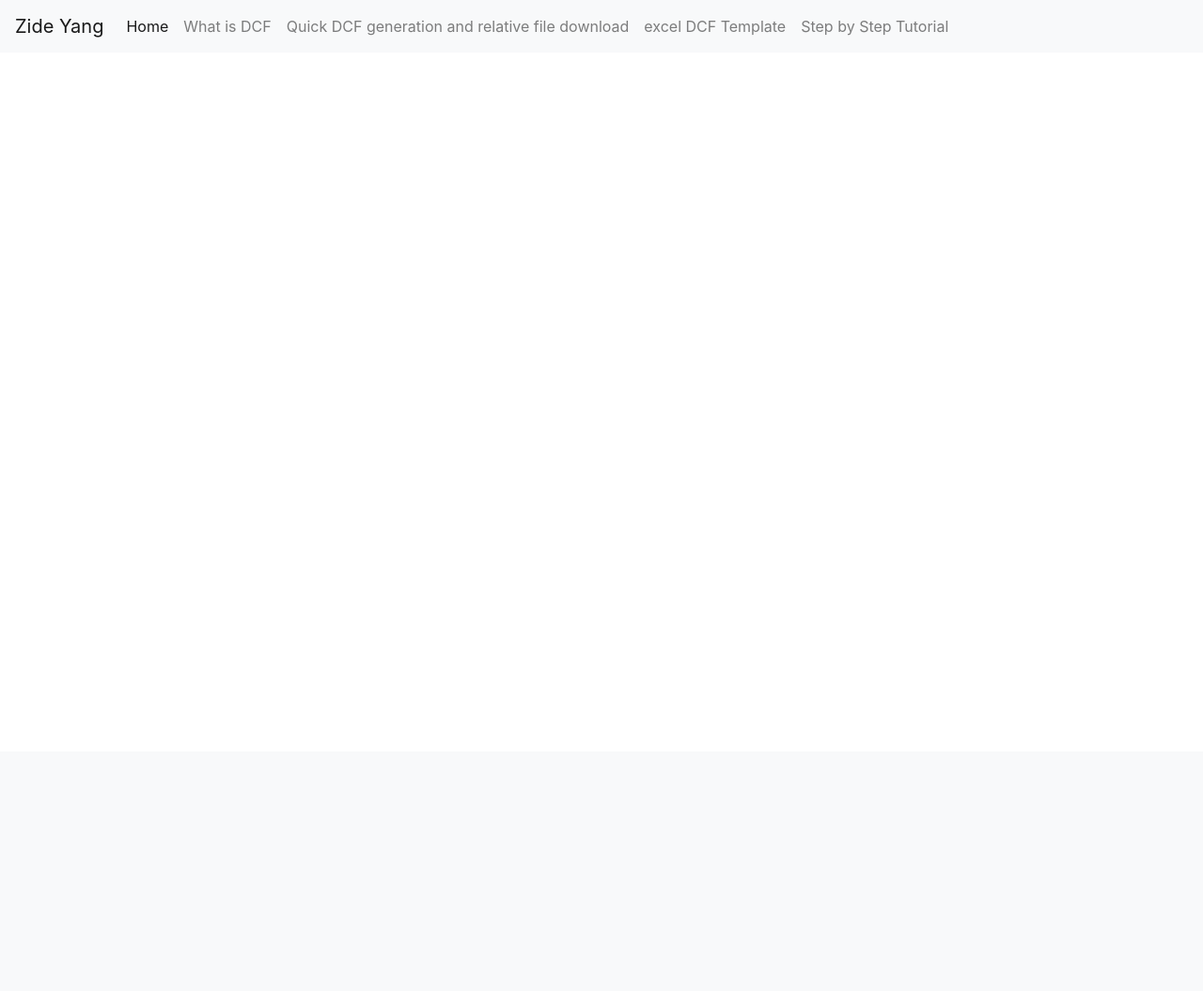
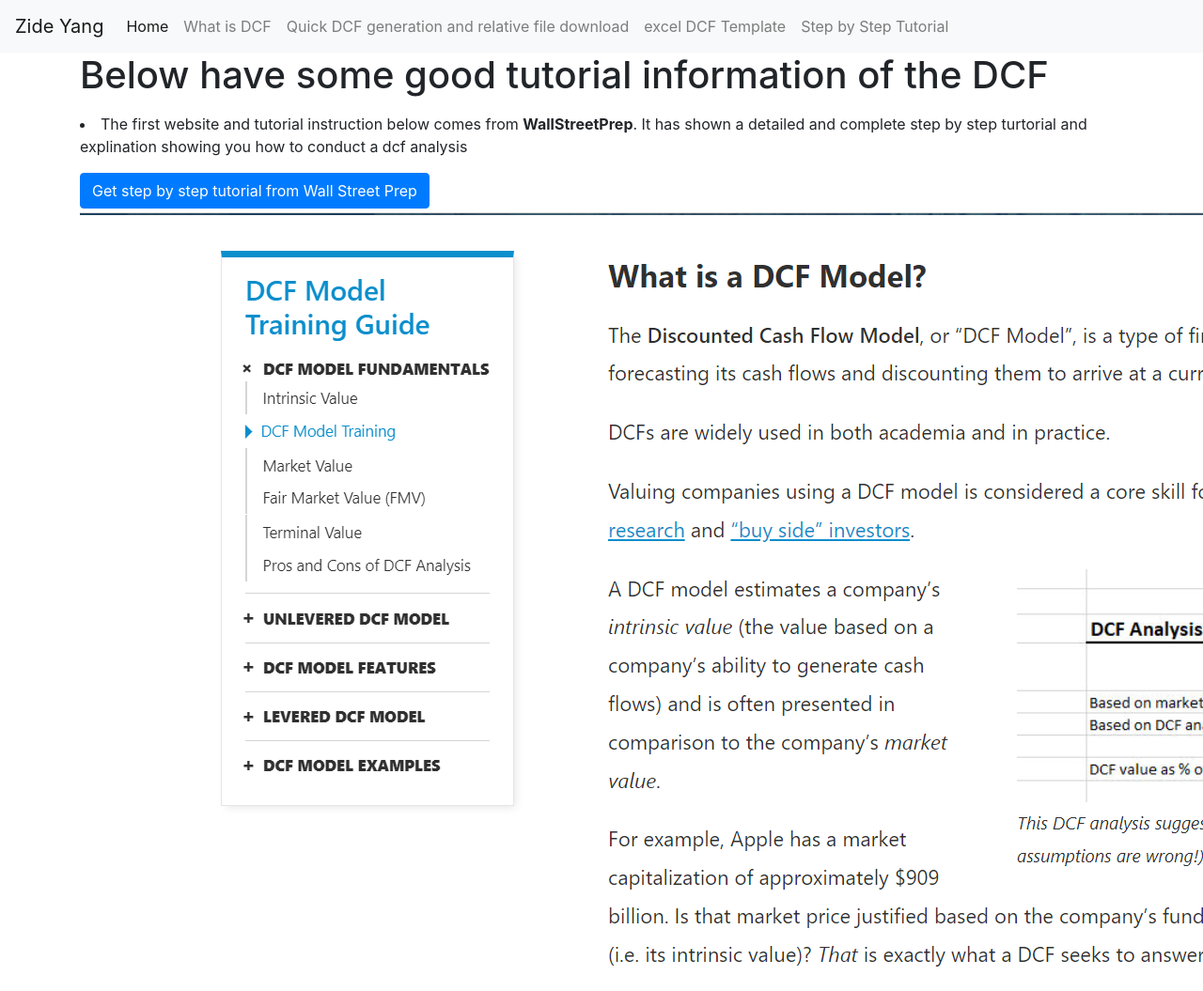
Before and after one commit to zyang223/Team-Project, a Flask app: page /tutorial/ in a window 1280 px wide; the page is wider, and only the part inside the window is pictured. Shown: the top 1055 px of that part at 94% size. Before the commit the page ends 40 px from the top of that part, so only its background shows below. Run offline with Flask 3, Linux system fonts and the light colour scheme; some libraries are stand-ins or nearby versions.

Commit message:
finished
1

```diff
--- a/api.py
+++ b/api.py
@@ -88,11 +88,10 @@ def download_xlsx(ticker, apikey):
         df_stock_price_today.to_excel(writer, sheet_name="Stock Price Today")
 
 
-
 if __name__ == "__main__":
     """quick test, to use run data.py directly"""
 
-    ticker = "ADSK"
+    ticker = "AAPL"
     apikey = "3178e48c4517a7c30aa49ccbadef2582"
 
     # print(f"INCOME STATEMENT SECTION\n")
--- a/templates/tutorial.html
+++ b/templates/tutorial.html
@@ -38,3 +38,20 @@
       </ul>
     </div>
   </nav>
+  <body>
+    <div class="container">
+      <h1>Below have some good tutorial information of the DCF</h1>
+     <p> <li>The first website and tutorial instruction  below comes from <b> WallStreetPrep</b>. It has shown a detailed and complete step by step turtorial and explination showing you how to conduct a dcf analysis</p></li>
+      <a class="btn btn-primary" href="https://www.wallstreetprep.com/knowledge/dcf-model-training-6-steps-building-dcf-model-excel/" role=" DCF fromWall Sreet Prep">Get step by step tutorial from Wall Street Prep</a>
+      <br>
+      <img src="{{ url_for('static', filename='screenshotwallstreetprep.png') }}" alt="Screenshot of the DCF template">
+      <br>
+
+      <p><li> <b>Lastly</b>, I have provided you a video from one of my favourite <b>Rareliquid</b> whose video is extremelly helpful for the new student who first time deal with the DCF model.
+        It provide you a detailed process of how to do the dcf template in excel and you could simply use the model I provided to you follow his video. If you like his video or find his video is particularly useful please subscribe him!
+      </li>
+      </p>
+      <iframe width="1060" height="600" src="https://www.youtube.com/embed/V2gNxCAGAGA" frameborder="0" allow="accelerometer; autoplay; encrypted-media; gyroscope; picture-in-picture" allowfullscreen></iframe>
+
+    </div>
+  </body>
```
Also changed, not shown: README.md, static/screenshotwallstreetprep.png (added).
